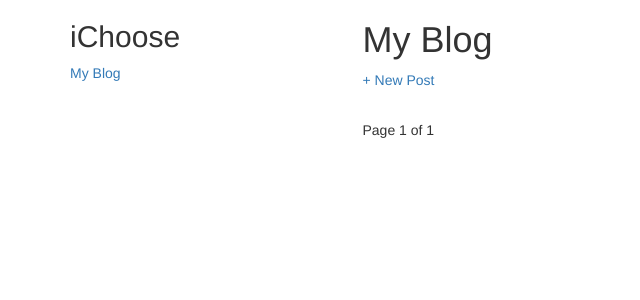
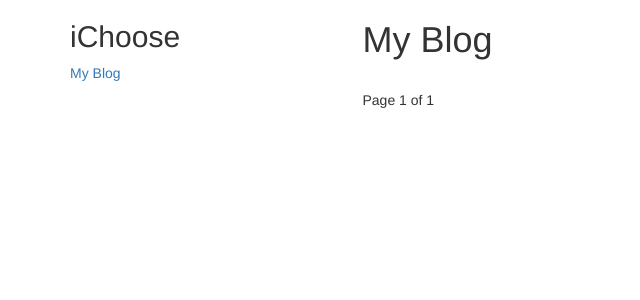
Before and after one commit to jmrcastillo/myblog, a Django app: page /blog/ in a window 1280 px wide. Shown: the top 300 px of the page, without its empty margins (0-640 px from the left). Run offline with Django 3.2, Linux system fonts and the light colour scheme; data that the repository does not hold is empty; some libraries are stand-ins or nearby versions.

Commit message:
comment new post

```diff
--- a/blog/urls.py
+++ b/blog/urls.py
@@ -1,8 +1,7 @@
 
 
 from django.conf.urls import url
-from .views import post_detail, PostListView, PostCreateView
-
+from .views import post_detail, PostListView
 
 urlpatterns = [
     # post views
@@ -11,5 +10,5 @@ urlpatterns = [
     url(r'^(?P<year>\d{4})/(?P<month>\d{2})/(?P<day>\d{2})/(?P<post>[-\w]+)/$',
         post_detail,
         name='post_detail'),
-    url(r'^post/create$', PostCreateView.as_view(), name='post_create')
+    # url(r'^post/create$', PostCreateView.as_view(), name='post_create')
 ]
--- a/blog/views.py
+++ b/blog/views.py
@@ -1,7 +1,7 @@
 
 from django.shortcuts import render, get_object_or_404
 from django.views.generic import ListView
-from django.views.generic.edit import CreateView
+# from django.views.generic.edit import CreateView
 from .models import Post
 
 
@@ -22,7 +22,7 @@ def post_detail(request, year, month, day, post):
     return render(request, 'blog/post/detail.html', {'post': post})
 
 
-class PostCreateView(CreateView):
-    model = Post
-    template_name = 'blog/post/create.html'
-    fields = ['title', 'author', 'body']
+# class PostCreateView(CreateView):
+#     model = Post
+#     template_name = 'blog/post/create.html'
+#     fields = ['title', 'author', 'body']
--- a/templates/blog/post/list.html
+++ b/templates/blog/post/list.html
@@ -6,7 +6,7 @@
 
 {% block content %}
 	<h1> My Blog </h1>
-	<p> <a href="{% url 'blog:post_create' %}"> + New Post </a> </p>
+	{# <p> <a href="{% url 'blog:post_create' %}"> + New Post </a> </p> #}
 	{% for post in posts  %}
 		<h3>
 			<a href="{{ post.get_absolute_url }}">
```
